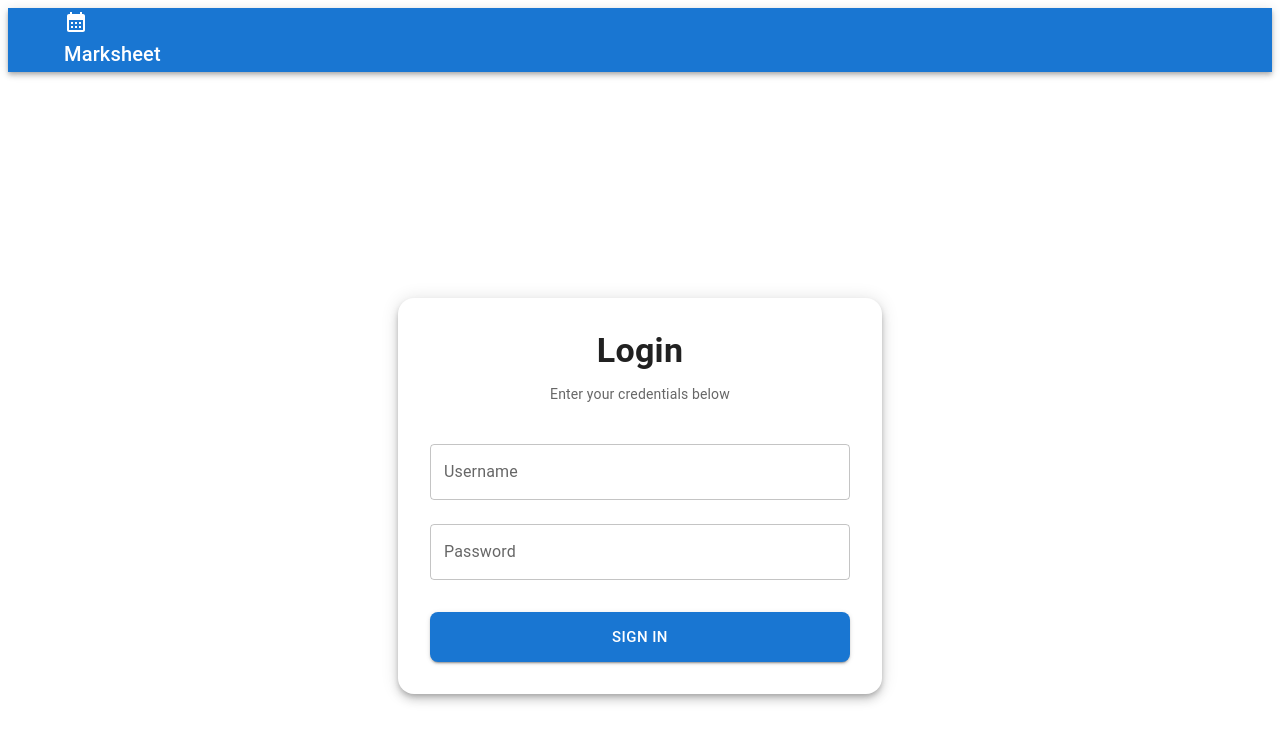
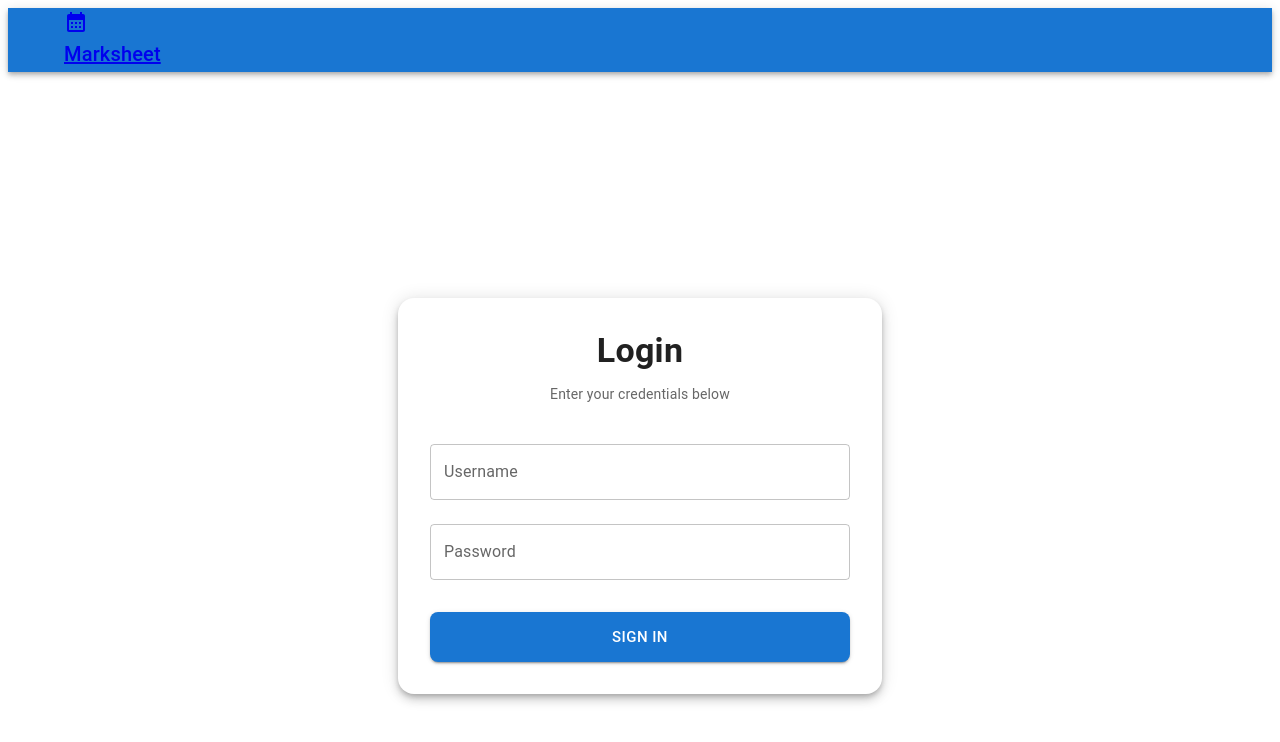
Before and after one commit to Atharvnadkarni/middlesboro-hat, a React app in the folder frontend/: page /login in a window 1280 px wide. Shown: the top 742 px of the page. Built offline with nearby package versions, Linux system fonts and the light colour scheme; no server answers; the HTML template or start-up script is replaced by a standard one.

Commit message:
zoomboom

```diff
--- a/frontend/src/components/Header.js
+++ b/frontend/src/components/Header.js
@@ -2,16 +2,17 @@ import { AppBar, Box, Container, Toolbar, Typography } from "@mui/material";
 import { CalendarMonth } from "@mui/icons-material";
 import HelloTr from "./HelloTr";
 import { useSelector } from "react-redux";
+import { Link } from "react-router";
 const Header = () => {
   const profile = useSelector(state => state.profile)
   return (
     <AppBar position="static">
       <Container>
         <Toolbar disableGutters sx={{ justifyContent: "space-between" }}>
-          <Box>
+          <Link to="/"><Box>
             <CalendarMonth />
             <Typography variant="h6">Marksheet</Typography>
-          </Box>
+          </Box></Link>
           {profile && (
             <Box>
               <HelloTr />
```
